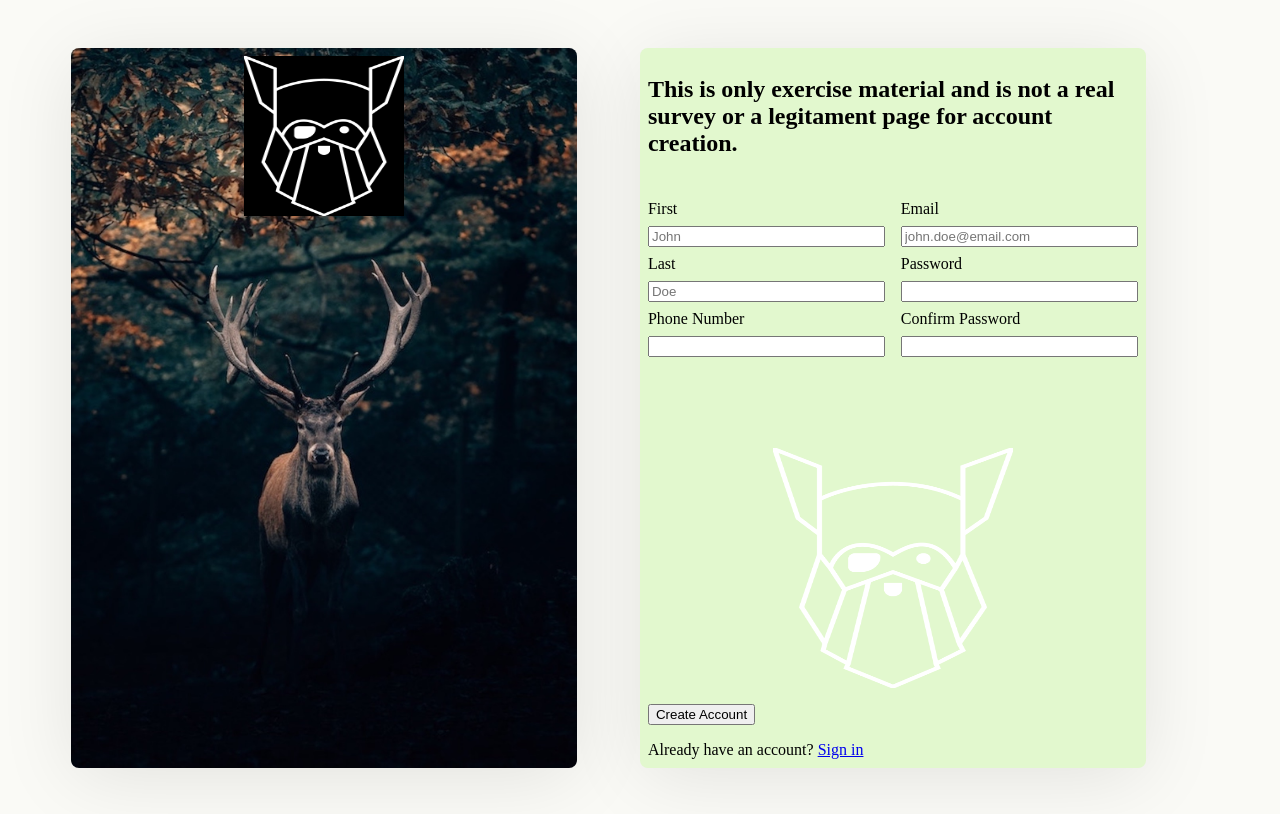
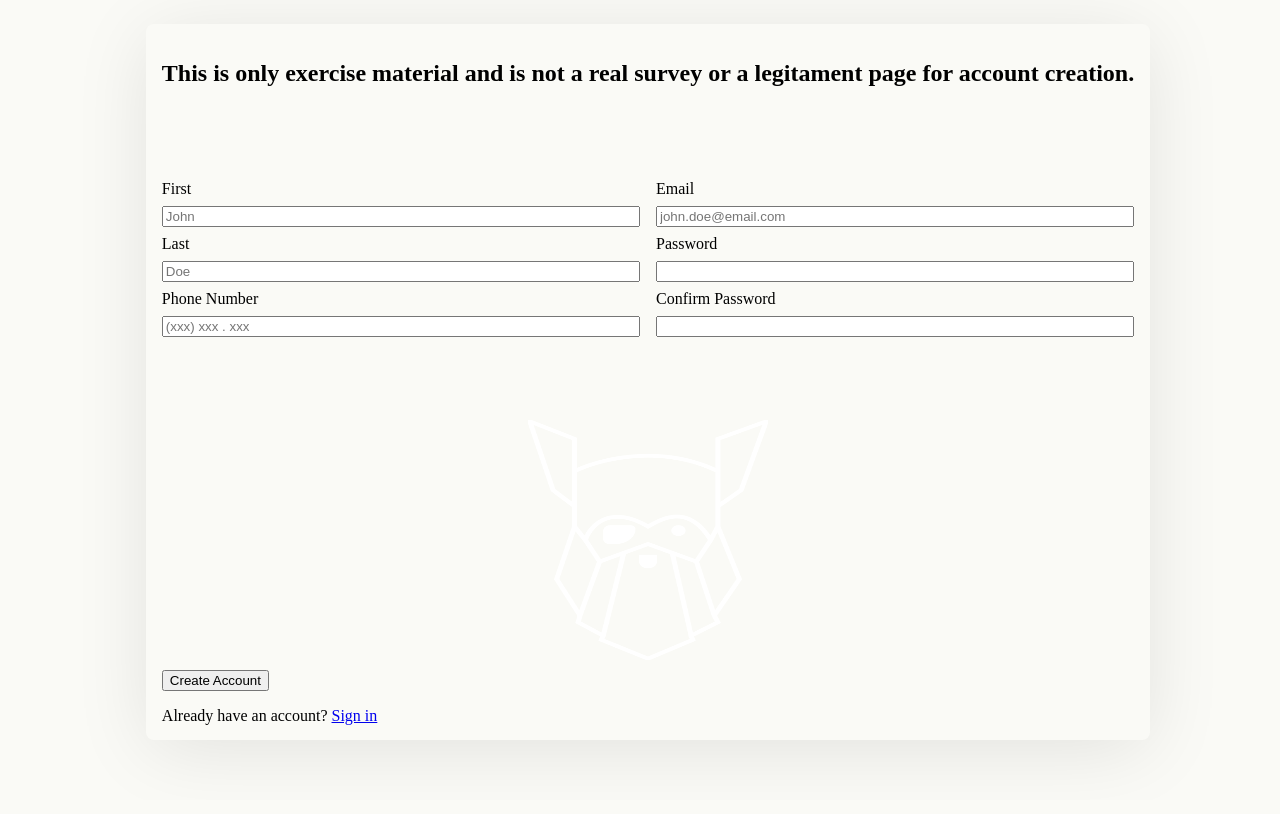
Before and after one commit to AveryRane/Sign_up_form, a plain HTML site: page index.html in a window 1280 px wide. Drawn offline with Linux system fonts and the light colour scheme.

Commit message:
design alterations for simpler design

```diff
--- a/index.html
+++ b/index.html
@@ -9,10 +9,6 @@
 		<script src="./script.js" defer></script>
 	</head>
 	<body>
-		<div id="hero">
-			<img src="./public/images/odin-lined.png" alt="Odin Logo" id="logo" />
-		</div>
-
 		<form action="post" id="form">
 			<section id="header">
 				<h2>
@@ -47,6 +43,7 @@
 					name="phoneNumber"
 					id="phoneNumber"
 					class="textArea"
+					placeholder="(xxx) xxx . xxx"
 				/>
 			</section>
 
--- a/public/styles.css
+++ b/public/styles.css
@@ -4,47 +4,28 @@
 }
 
 body {
-	display: grid;
-	grid-template-columns: [pgStrt] 5% [heroStrt] 40% [heroEnd] 5% [formStrt] 40% [formEnd] 5% [pgEnd];
-	grid-template-rows: [pgStrt] 5% [contentStrt] 90% [contentEnd] 5% [pgEnd];
+	display: flex;
+	flex-direction: column;
+	justify-content: center;
+	align-items: center;
 	background-color: rgb(250, 250, 246);
-	min-height: 100vh;
-	min-width: 1000px;
-}
-#hero {
-	grid-area: contentStrt / heroStrt / contentEnd / heroEnd;
-	display: flex;
-	justify-content: center;
-	align-items: flex-start;
-	background: url(./images/deer.jpg) no-repeat;
-	background-size: cover;
-	background-color: rgb(177, 177, 131);
-	border-radius: 0.5rem;
-	box-shadow: var(--shadow);
-	padding: 0.5rem;
-	min-width: 400px;
-	min-height: 600px;
-}
-
-#logo {
-	width: 10rem;
-	height: 10rem;
-	background-color: black;
+	height: 100%;
+	width: 100%;
 }
 
 form {
-	grid-area: contentStrt / formStrt / contentEnd / formEnd;
+	margin: 1rem;
 	display: grid;
 	grid-template-rows: [formTop] 20% [inputAreaStart] 70% [inputAreaEnd] 10% [formBottom];
 	grid-template-columns: [formLeft] 50% [formCenter] 50% [formRight];
 	border-radius: 0.5rem;
-	min-width: 400px;
-	min-height: 600px;
+	min-height: 700px;
+	min-width: 500px;
 	box-shadow: var(--shadow);
 	background: url(./images/odin-lined.png) no-repeat;
-	background-color: rgb(226, 248, 206);
 	background-size: 15rem 15rem;
 	background-position: bottom 5rem center;
+	padding: var(--pad);
 }
 #header {
 	padding: var(--pad);
@@ -72,18 +53,3 @@ form {
 	padding: var(--pad);
 	grid-area: inputAreaEnd / formLeft / formBottom / formRight;
 }
-
-/* @media (max-width: 1000px) {
-	body {
-		grid-template-columns: [pgStrt] 5% [contentStrt] 90% [contentEnd] 5% [pgStrt];
-		grid-template-rows: [pgStrt] 5% [heroStrt] 40% [heroEnd] 5% [formStrt] 40% [formEnd] 5% [pgEnd];
-	}
-	#hero {
-		grid-area: heroStrt / contentStrt / heroEnd / contentEnd;
-		height: auto;
-	}
-	form {
-		grid-area: formStrt / contentStrt / formEnd / contentEnd;
-		height: auto;
-	}
-} */
```
